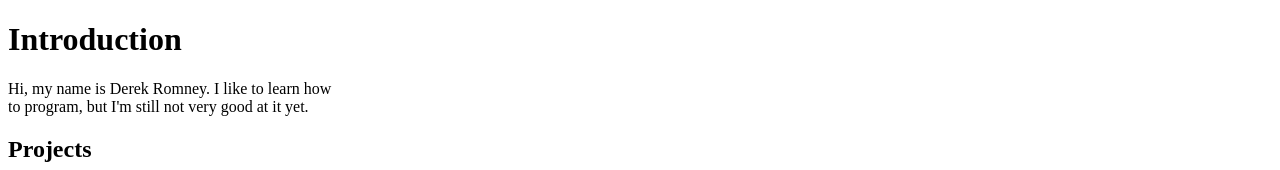
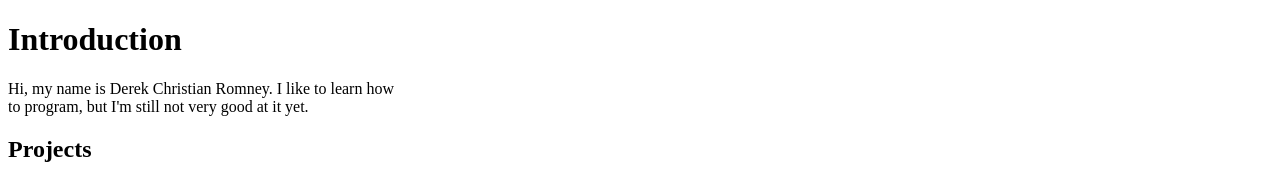
Before and after one commit to dcromney/portfolio, a plain HTML site: page index.html in a window 1280 px wide. Shown: the top 170 px of the page. Drawn offline with Linux system fonts and the light colour scheme.

Commit message:
This is the second attempt to get my file to work correctly with github

```diff
--- a/index.html
+++ b/index.html
@@ -6,7 +6,7 @@
 <body>
 
 <h1>Introduction</h1>
-<p>Hi, my name is Derek Romney. I like to learn how <br>
+<p>Hi, my name is Derek Christian Romney. I like to learn how <br>
 to program, but I'm still not very good at it yet. </p>
 <h2>Projects</h2>
 <p> Some of the projects that I have worked on are as follows:</p>
```
